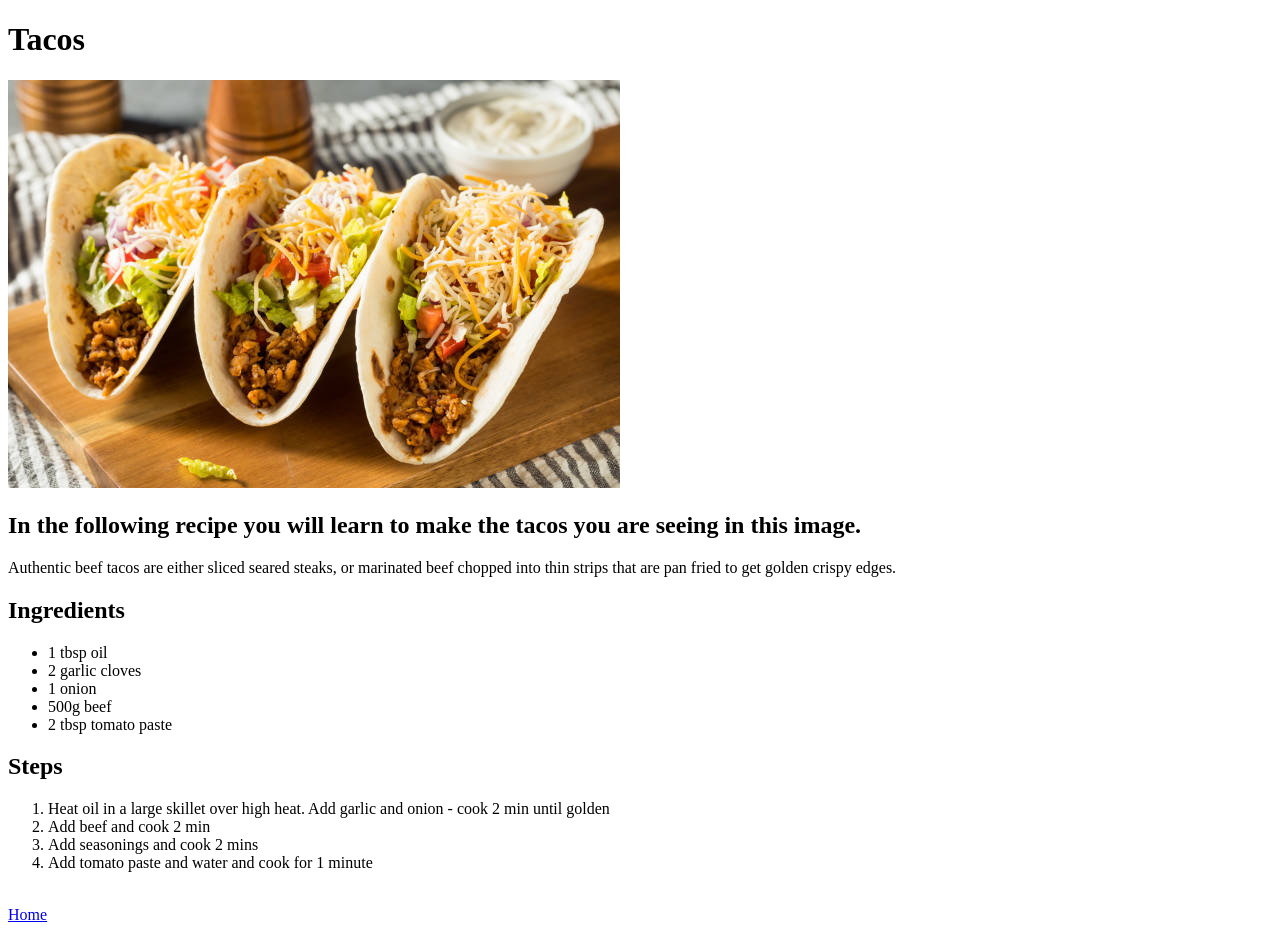
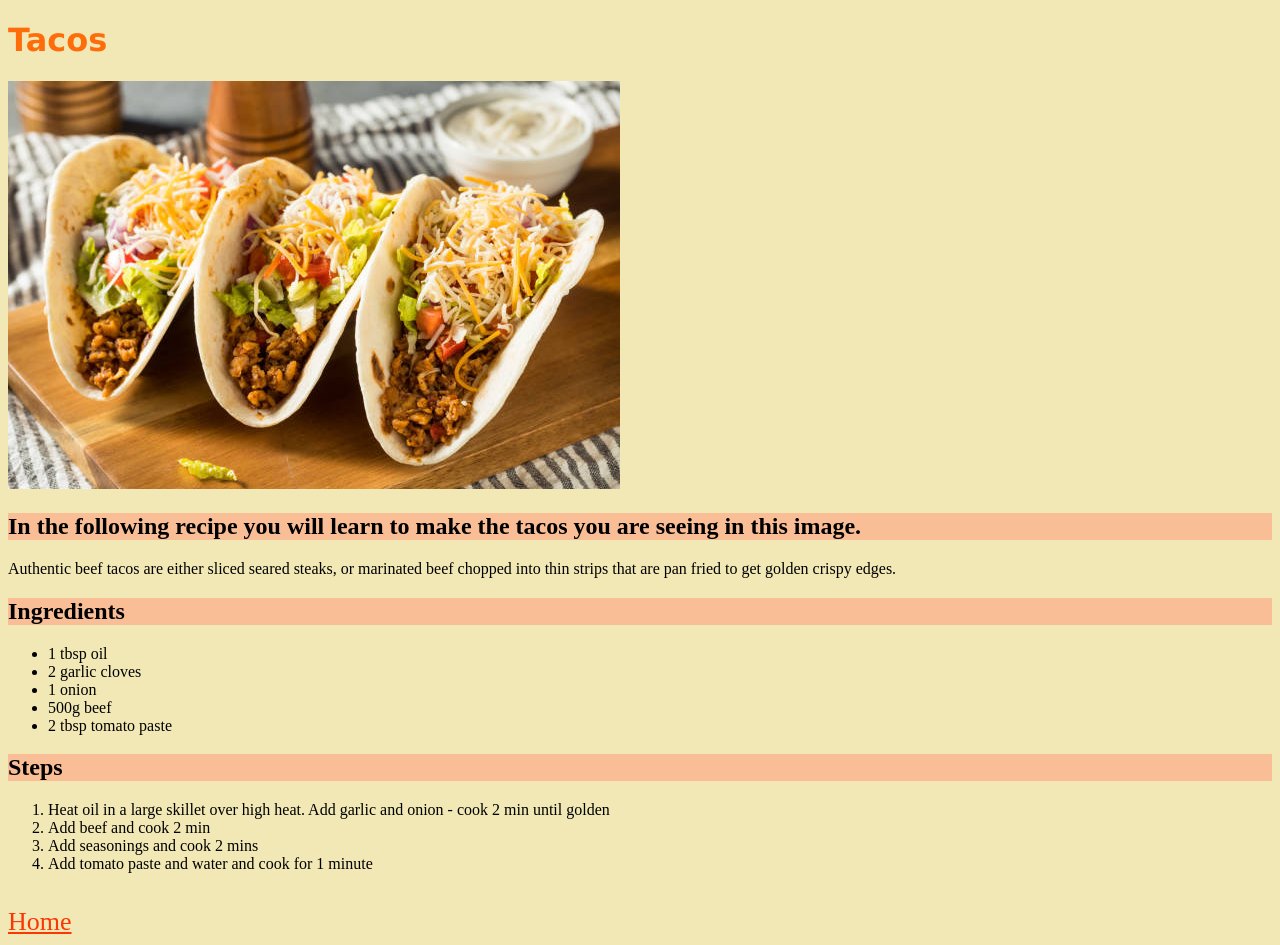
Before and after one commit to robert12403/odin-recipes, a plain HTML site: page recipes/tacos.html in a window 1280 px wide. Drawn offline with Linux system fonts and the light colour scheme.

Commit message:
odin-recipes CSS Added CSS elements and a better README.

```diff
--- a/recipes/tacos.html
+++ b/recipes/tacos.html
@@ -5,10 +5,11 @@
     <meta charset="UTF-8">
     <meta name="viewport" content="width=device-width, initial-scale=1.0">
     <title>Tacos</title>
+    <link rel="stylesheet" href="../styles.css">
 </head>
 
 <body>
-    <h1>Tacos</h1>
+    <h1 class="food-title">Tacos</h1>
     <img src="../img/tacos.jpg" alt="Tacos">
     <h2>In the following recipe you will learn to make the tacos you are seeing in this image.</h2>
     <p>Authentic beef tacos are either sliced seared steaks, or marinated beef chopped into thin strips that are pan
@@ -29,7 +30,7 @@
         <li>Add tomato paste and water and cook for 1 minute</li>
     </ol>
     <br>
-    <a href="../index.html">Home</a>
+    <a href="../index.html" class="main-list">Home</a>
 </body>
 
 </html>
--- /dev/null
+++ b/styles.css
@@ -0,0 +1,18 @@
+* {
+    background-color: #f1e8b5;
+}
+
+.food-title {
+    color: #ff6c0a;
+    font-family: Verdana, sans-serif;
+    /* hmmmm I think Verdana is not on Linux?  */
+}
+
+h2 {
+    background-color: #fabe97;
+}
+
+.main-list {
+    font-size: 26px;
+    color: #fc3706;
+}
```
Also changed, not shown: index.html (+4 -3 lines), recipes/apple-pie.html (+2 -1 lines), recipes/lasagna.html (+2 -1 lines), 1 other file.
